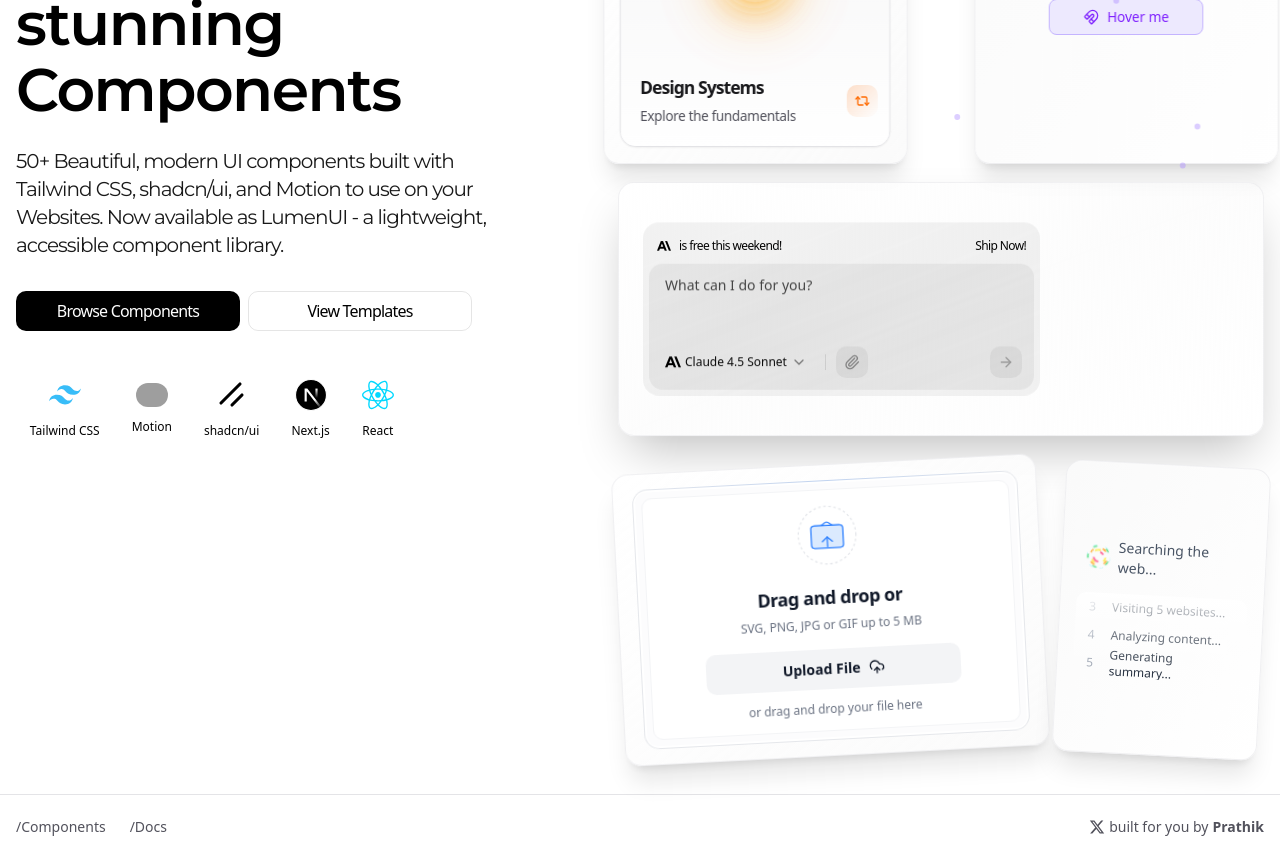
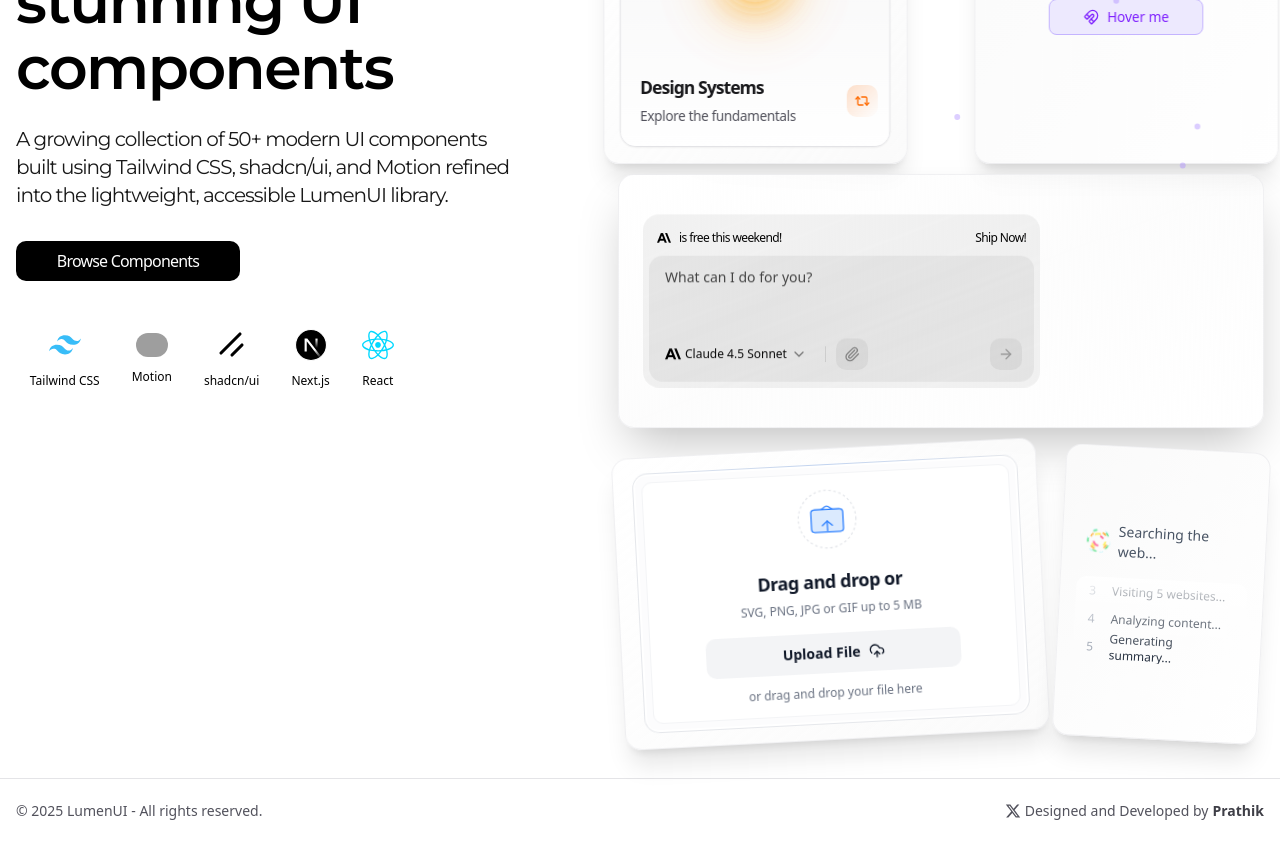
Before and after one commit to Prathik018/LumenUI, a Next.js app: page / in a window 1280 px wide. Shown: the part 300-1159 px from the top of the page. Built offline with nearby package versions, Linux system fonts and the light colour scheme; grey boxes are pictures that could not be loaded.

Commit message:
feat(ui): update landing layout with new sections, animations, and preview fixes

```diff
--- a/app/docs/components/[slug]/page.tsx
+++ b/app/docs/components/[slug]/page.tsx
@@ -42,9 +42,7 @@
                     <span>{componentName}</span>
                 </div>
                 <h1 className="text-3xl font-bold tracking-tight">{componentName}</h1>
-                <p className="text-muted-foreground text-lg mt-2">
-                    A reusable component built with Tailwind CSS and Motion.
-                </p>
+
             </div>
             <div className="flex-1 overflow-auto px-6 py-6">
                 <ComponentPreview code={code}>
--- a/components/docs/app-sidebar.tsx
+++ b/components/docs/app-sidebar.tsx
@@ -1,6 +1,5 @@
 
 "use client"
-
 import * as React from "react"
 import { usePathname } from "next/navigation"
 import Link from "next/link"
@@ -36,11 +35,12 @@
     return (
         <Sidebar {...props}>
             <SidebarHeader>
-                <div className="flex items-center gap-2 px-2 py-2">
-                    <div className="flex aspect-square size-8 items-center justify-center rounded-lg bg-black text-white dark:bg-white dark:text-black">
-                        <span className="text-lg font-bold">L</span>
-                    </div>
-                    <span className="font-semibold">LumenUI</span>
+                <div className="flex items-center gap-6 px-3 py-2">
+                    <Link className="flex items-center " href="/">
+                        <span className="hidden font-semibold text-lg sm:block">
+                            LumenUI
+                        </span>
+                    </Link>
                 </div>
             </SidebarHeader>
             <SidebarContent>
--- a/components/landing/footer.tsx
+++ b/components/landing/footer.tsx
@@ -6,20 +6,13 @@
         <footer className="border-t border-zinc-200 dark:border-zinc-800">
             <div className="mx-auto px-4">
                 <div className="flex flex-col sm:flex-row items-center justify-between py-6 sm:h-16">
-                    <nav className="flex flex-col sm:flex-row items-center space-y-4 sm:space-y-0 sm:space-x-6 sm:w-1/3">
-                        <Link
-                            href="/docs/components/liquid-glass-card"
-                            className="text-sm text-zinc-600 hover:text-zinc-900 dark:text-zinc-400 dark:hover:text-white transition-colors"
-                        >
-                            /Components
-                        </Link>
-                        <Link
-                            href="/docs"
-                            className="text-sm text-zinc-600 hover:text-zinc-900 dark:text-zinc-400 dark:hover:text-white transition-colors"
-                        >
-                            /Docs
-                        </Link>
-                    </nav>
+
+                    {/* Left Section - Project Name + Year + Rights */}
+                    <div className="text-sm text-zinc-600 dark:text-zinc-400 sm:w-1/3 text-center sm:text-left">
+                        © {new Date().getFullYear()} LumenUI - All rights reserved.
+                    </div>
+
+                    {/* Right Section - X Link */}
                     <div className="flex justify-end sm:w-1/3">
                         <Link
                             href="https://x.com/Prathik__Pai"
@@ -27,8 +20,8 @@
                             className="text-sm text-zinc-600 dark:text-zinc-400 mt-4 sm:mt-0 hover:text-zinc-900 dark:hover:text-white transition-colors flex items-center gap-1"
                         >
                             <XIcon className="w-4 h-4" />
-                            built for you by{" "}
-                            <span className="text-zinc-600 dark:text-zinc-400 font-bold ">
+                            Designed and Developed by{" "}
+                            <span className="font-bold text-zinc-700 dark:text-zinc-300">
                                 Prathik
                             </span>
                         </Link>
@@ -38,4 +31,5 @@
         </footer>
     );
 }
+
 export default Footer;
--- a/components/landing/hero.tsx
+++ b/components/landing/hero.tsx
@@ -1,7 +1,6 @@
 "use client";
 
 import { motion } from "motion/react";
-import Link from "next/link";
 import SlideTextButton from "@/components/lumenui/slide-text-button";
 import FeatureBlock from "@/components/landing/FeatureBlock";
 import CardFlip from "@/components/lumenui/card-flip";
@@ -13,43 +12,31 @@
 
 export function HeroSection() {
   return (
-
     <div className="container relative mx-auto flex min-h-[calc(100vh-4rem)] max-w-7xl flex-col items-center justify-between gap-8 px-4 py-8 md:py-12 lg:flex-row lg:gap-4">
 
       {/* Left side - Title and CTA */}
-      <div className="flex w-full flex-col items-start space-y-8 text-left md:mb-28 lg:w-[45%]">
+      <div className="flex w-full flex-col items-start space-y-8 text-left md:mb-42 lg:w-[45%]">
         <div>
-
-
           <h1 className="font-semibold font-montserrat text-5xl text-black leading-[1.1] tracking-tight sm:text-6xl lg:text-6xl dark:text-white">
-            Collection of stunning Components
+            Build faster with stunning UI components
           </h1>
 
           <p className="mt-6 max-w-lg font-montserrat text-base text-black/90 tracking-tighter md:text-xl dark:text-white/80">
-            50+ Beautiful, modern UI components built with Tailwind CSS,
-            shadcn/ui, and Motion to use on your Websites. Now available as
-            LumenUI - a lightweight, accessible component library.
+            A growing collection of 50+ modern UI components built using Tailwind CSS,
+            shadcn/ui, and Motion refined into the lightweight, accessible LumenUI library.
           </p>
         </div>
-
         <div className="flex w-full flex-col justify-center sm:justify-start">
           <div className="flex flex-col items-center justify-center gap-2 sm:flex-row sm:items-start sm:justify-start">
-            <SlideTextButton hoverText="Click to see more" href="/docs/components/action-search-bar" />
-            <SlideTextButton
-              hoverText="Click to see more"
-              href="/templates"
-              text="View Templates"
-              variant="ghost"
-            />
+          <SlideTextButton hoverText="Click to see more" href="/docs/components/action-search-bar" />
           </div>
         </div>
-
         <FeatureBlock />
         <div className="mt-8 w-full space-y-2"> </div>
       </div>
 
       {/* Right side - Dynamic Component Preview Grid */}
-      <div className="flex w-full flex-col justify-between gap-4 lg:w-[55%] lg:pl-8">
+      <div className="flex w-full flex-col justify-between gap-2 lg:w-[55%] lg:pl-8">
 
         {/* Top Row - Bento Grid Style */}
         <motion.div
--- a/components/lumenui/slide-text-button.tsx
+++ b/components/lumenui/slide-text-button.tsx
@@ -1,6 +1,4 @@
 "use client";
-
-
 import { motion } from "motion/react";
 import Link from "next/link";
 import { cn } from "@/lib/utils";
@@ -17,7 +15,7 @@
 export default function SlideTextButton({
   text = "Browse Components",
   hoverText,
-  href = "/docs/components/liquid-glass-card",
+  href = "",
   className,
   variant = "default",
   ...props
```
Also changed, not shown: 1 other file (tests, documents, lock files or other folders).
